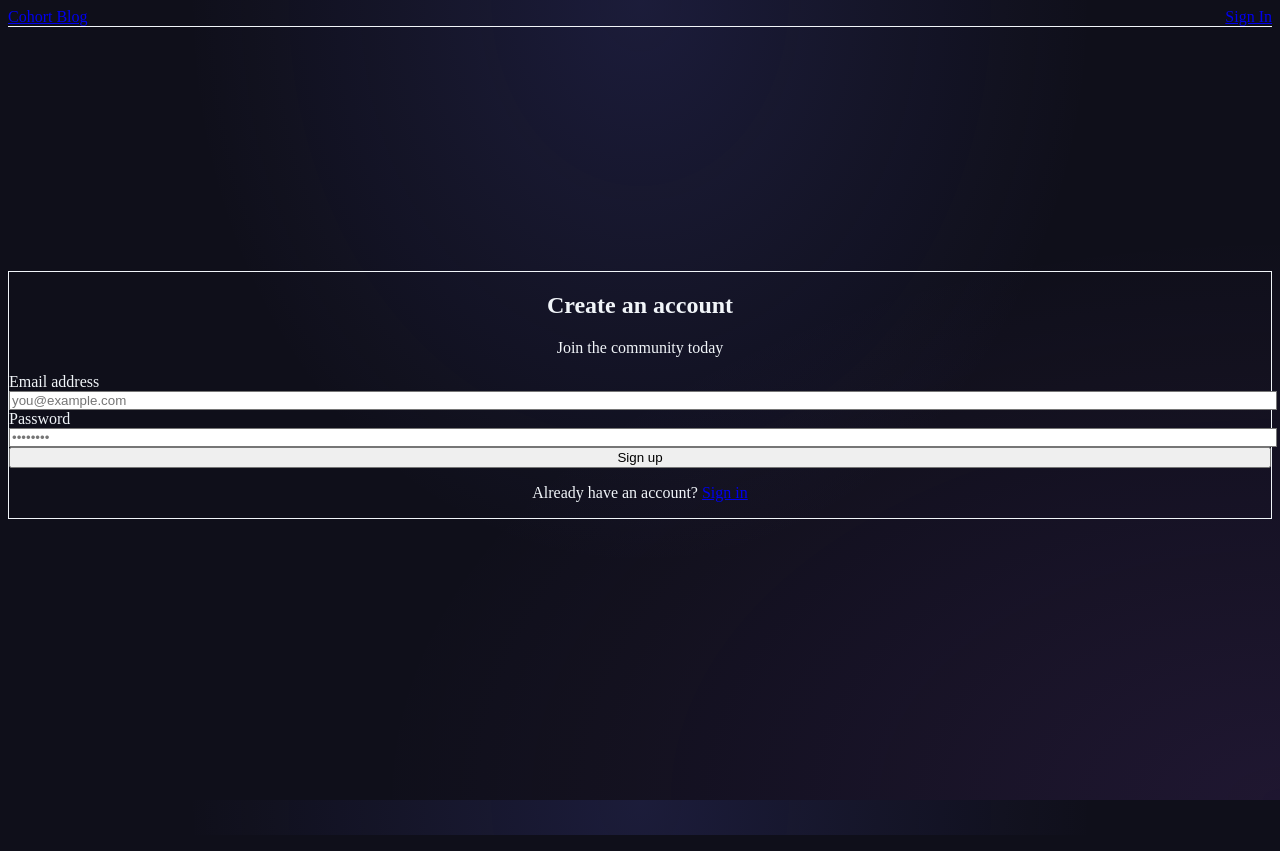
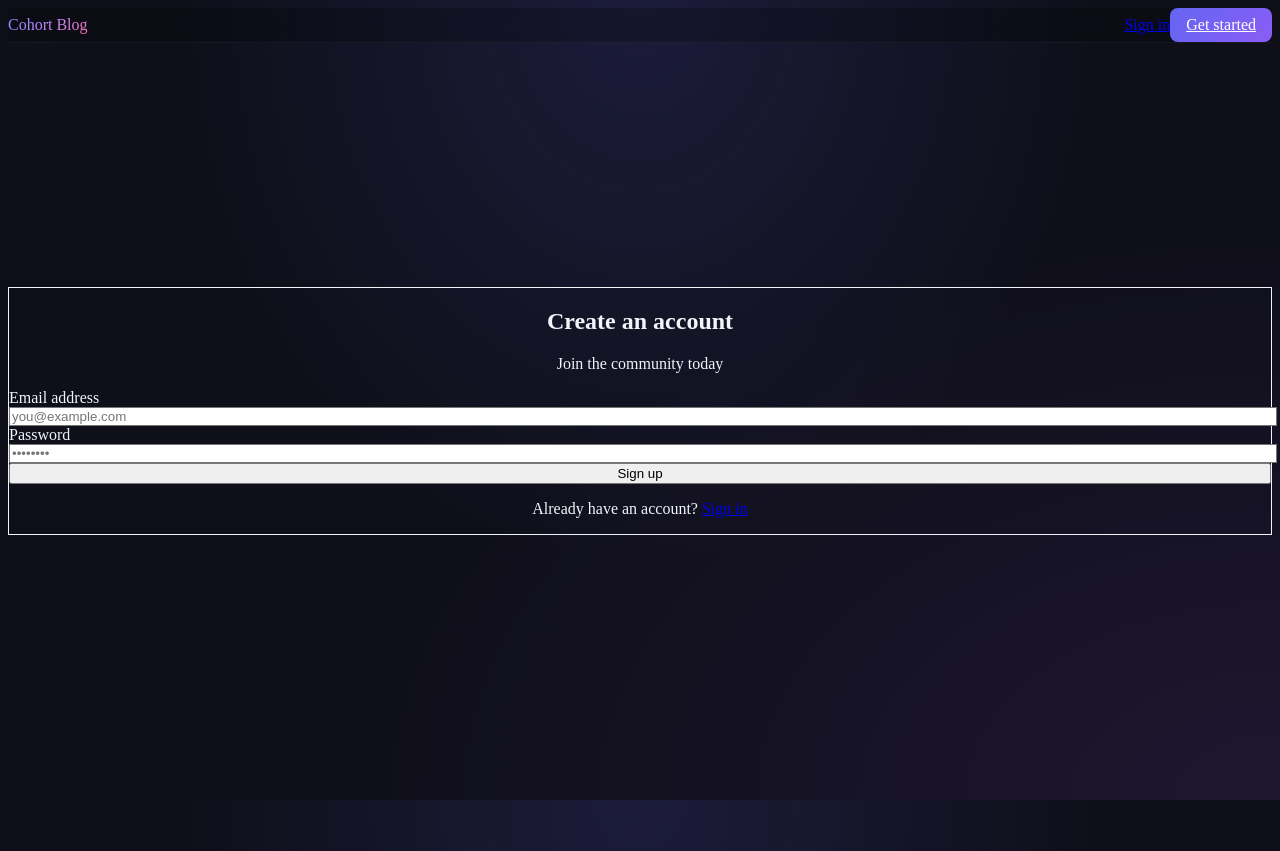
Before and after one commit to hossslgs-cyber/COHORT-BLOG, a Next.js app: page /register in a window 1280 px wide. Built offline with nearby package versions, Linux system fonts and the light colour scheme; no server answers.

Commit message:
adding dark theme, glass cards, and styling

```diff
--- a/src/components/Navbar.tsx
+++ b/src/components/Navbar.tsx
@@ -1,43 +1,45 @@
 'use client'
 
-import { useSession, signIn, signOut } from 'next-auth/react'
 import Link from 'next/link'
+import { useSession, signOut } from 'next-auth/react'
 
 export default function Navbar() {
-  const { data: session } = useSession()
+  const { data: session, status } = useSession()
 
   return (
-    <nav className="border-b border-zinc-200 bg-white">
-      <div className="mx-auto flex max-w-4xl items-center justify-between px-4 py-3">
-        <Link href="/" className="text-lg font-bold text-zinc-900">
+    <nav className="nav-glass">
+      <div className="mx-auto flex max-w-7xl items-center justify-between px-4 py-4">
+        <Link href="/" className="text-xl font-bold gradient-text">
           Cohort Blog
         </Link>
-        <div className="flex items-center gap-4">
-          {session ? (
+
+        <div className="flex items-center gap-3">
+          {status === 'loading' ? (
+            <div className="h-5 w-5 animate-pulse rounded-full bg-indigo-500/30" />
+          ) : session?.user ? (
             <>
-              <Link
-                href="/create"
-                className="rounded-full bg-zinc-900 px-4 py-1.5 text-sm font-medium text-white hover:bg-zinc-700"
-              >
+              <span className="hidden text-sm text-white/60 sm:inline">
+                {session.user.name}
+              </span>
+              <Link href="/create-post" className="btn-primary text-sm">
                 New Post
               </Link>
               <button
-                onClick={() => signOut()}
-                className="text-sm text-zinc-500 hover:text-zinc-900"
+                onClick={() => signOut({ callbackUrl: '/' })}
+                className="rounded-lg border border-white/10 px-3 py-1.5 text-sm text-white/80"
               >
-                Sign Out
+                Sign out
               </button>
-              <span className="text-sm text-zinc-500">
-                {session.user?.name}
-              </span>
             </>
           ) : (
-            <Link
-              href="/login"
-              className="rounded-full bg-zinc-900 px-4 py-1.5 text-sm font-medium text-white hover:bg-zinc-700"
-            >
-              Sign In
-            </Link>
+            <>
+              <Link href="/login" className="text-sm text-white/70">
+                Sign in
+              </Link>
+              <Link href="/register" className="btn-primary text-sm">
+                Get started
+              </Link>
+            </>
           )}
         </div>
       </div>
```
